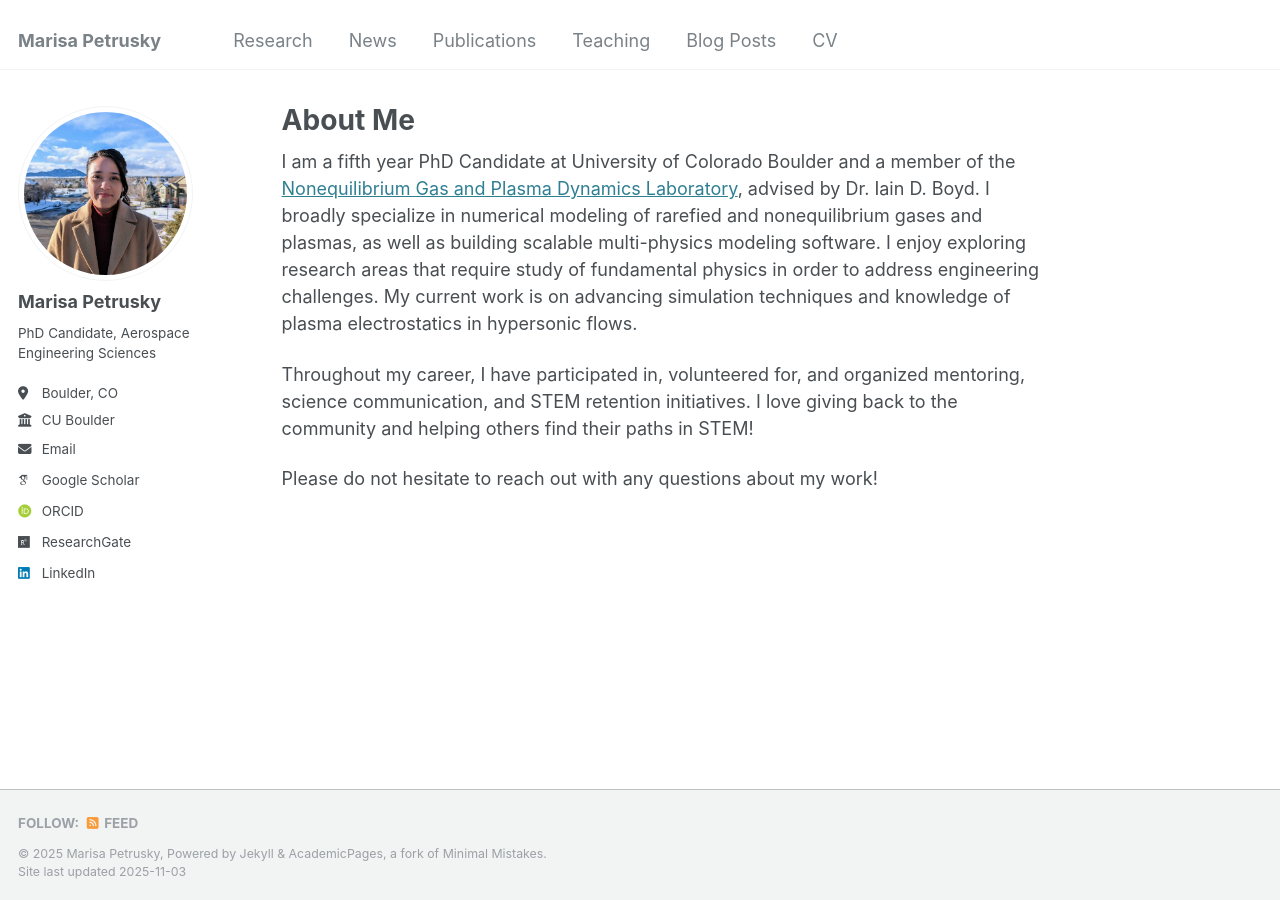
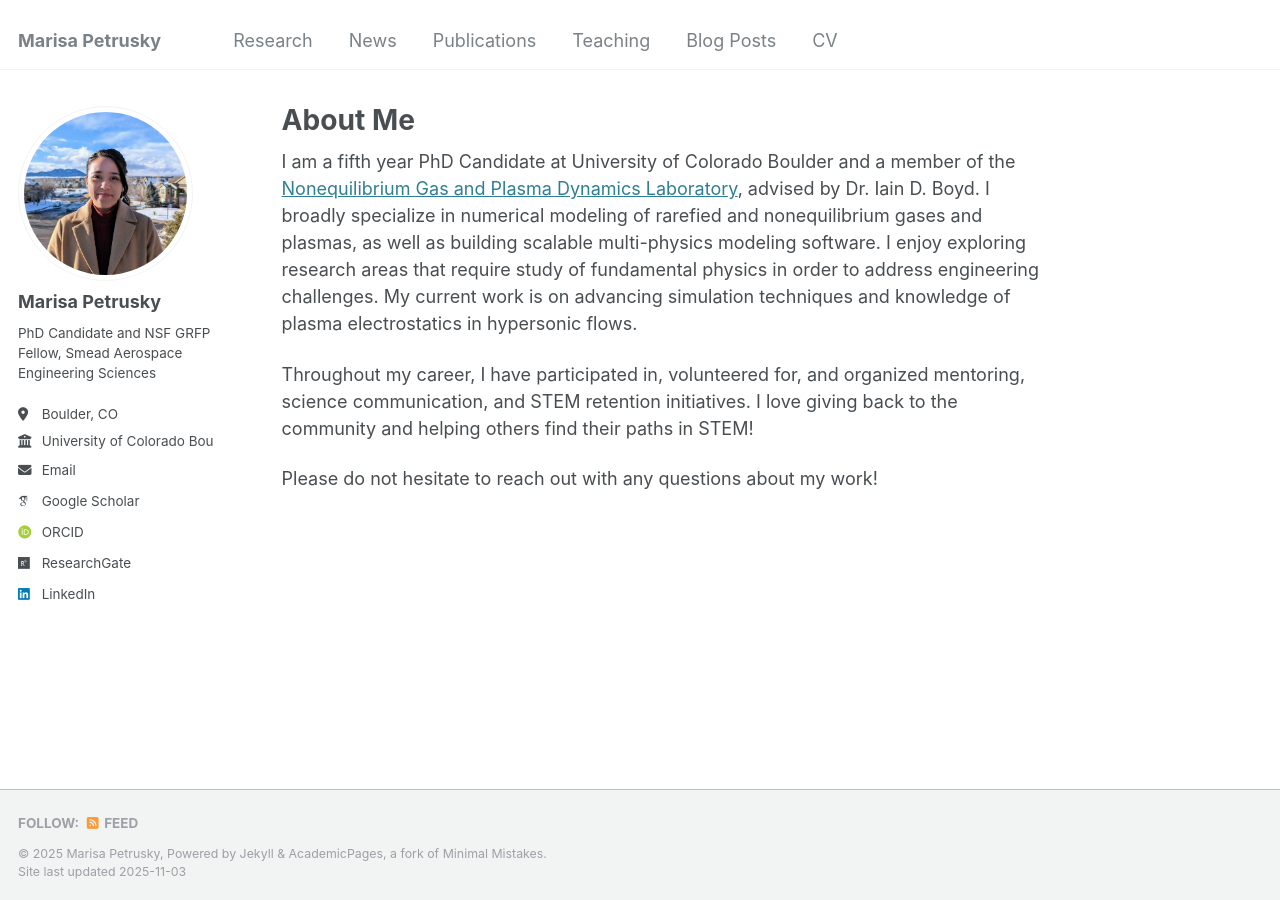
Before and after one commit to marisapetrusky/marisapetrusky.github.io, a Jekyll site: the page built from _pages/about.md, in a window 1280 px wide. Built offline with Jekyll 4.4.1, drawn with Linux system fonts in a browser that asks for light colours; some web fonts are replaced.

Commit message:
Update bio and employer information in config

```diff
--- a/_config.yml
+++ b/_config.yml
@@ -24,9 +24,9 @@ author:
   avatar           : "profile.jpg"
   name             : "Marisa Petrusky"
   pronouns         : # example: "she/her"
-  bio              : "PhD Candidate, Aerospace Engineering Sciences"
+  bio              : "PhD Candidate and NSF GRFP Fellow, Smead Aerospace Engineering Sciences"
   location         : "Boulder, CO"
-  employer         : "CU Boulder"
+  employer         : "University of Colorado Boulder"
   uri              : # URL
   email            : "marisa.petrusky@colorado.edu"
 
```
